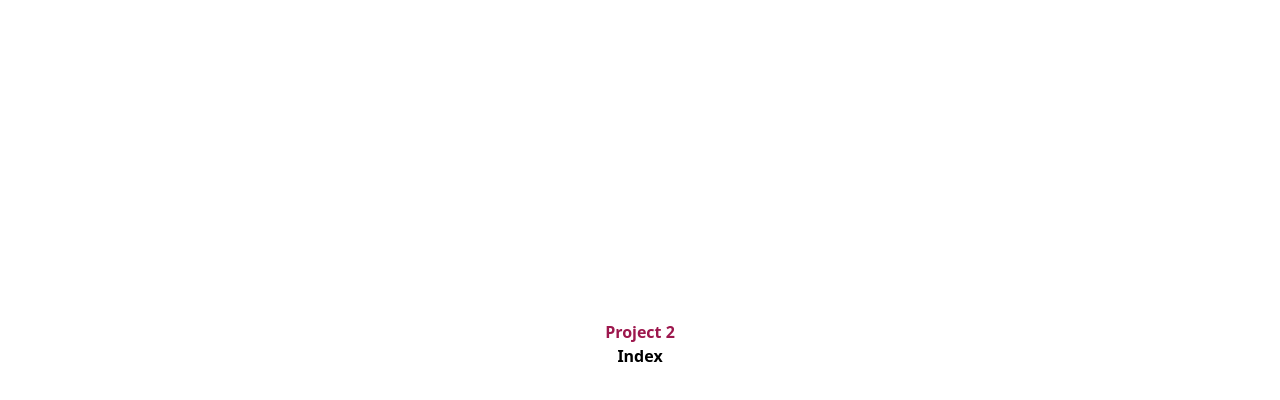
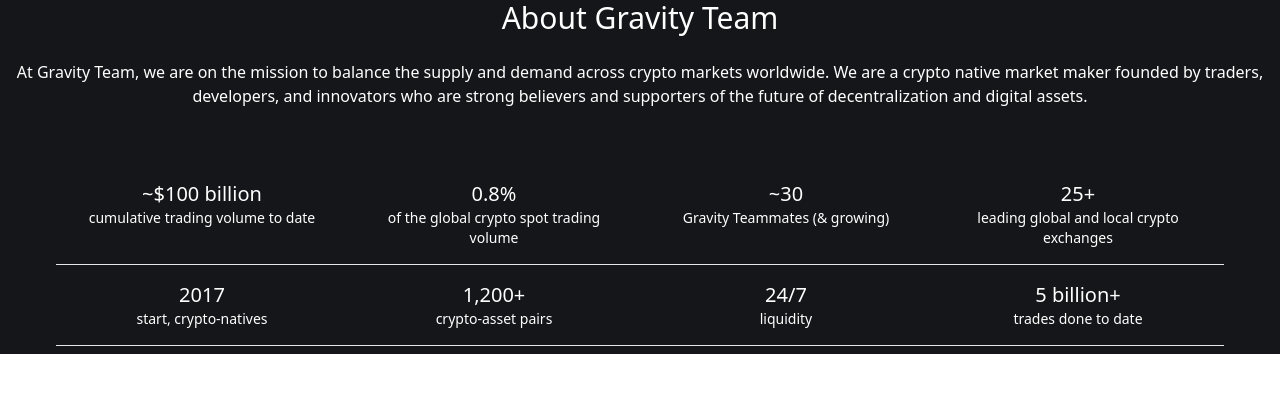
Before and after one commit to tcet-opensource/practice-react, a React (Vite) app: page / in a window 1280 px wide. Shown: the top 400 px of the page. Built offline with nearby package versions, Linux system fonts and the light colour scheme.

Commit message:
Added AboutSection

```diff
--- a/src/App.jsx
+++ b/src/App.jsx
@@ -1,11 +1,8 @@
 import Index from "./components/One/index";
+import About from "./components/AboutSection/About";
+
 function App() {
-  return (
-    <div className="flex flex-col items-center justify-center font-bold p-80">
-      <p className="text-pink-800">Project 2</p>
-      <Index />
-    </div>
-  );
+  return <About />;
 }
 
 export default App;
--- /dev/null
+++ b/src/components/AboutSection/About.jsx
@@ -0,0 +1,38 @@
+import React from "react";
+import Grid from "./Grid";
+import griditems from "./grid-items";
+
+const About = () => {
+  const [grids, setGrids] = React.useState(griditems);
+  const gridElements = grids.map((grid) => (
+    <Grid
+      title={grid.title}
+      description={grid.description}
+      key={grid.id}
+      on={grid.on}
+    />
+  ));
+
+  const items = [
+    {
+      title: "About Gravity Team",
+      paragraph:
+        "At Gravity Team, we are on the mission to balance the supply and demand across crypto markets worldwide. We are a crypto native market maker founded by traders, developers, and innovators who are strong believers and supporters of the future of decentralization and digital assets.",
+    },
+  ];
+  return (
+    <section className="bg-[#141619] text-white text-center">
+      {items.map((item, index) => (
+        <div key={index}>
+          <h1 className="font-inter text-3xl font-medium">{item.title}</h1>
+          <p className="mt-6 m-auto">{item.paragraph}</p>
+        </div>
+      ))}
+      <div className="mt-12 p-2 md:mx-12 grid grid-cols-2 md:grid-cols-4">
+        {gridElements}
+      </div>
+    </section>
+  );
+};
+
+export default About;
--- /dev/null
+++ b/src/components/AboutSection/Grid.jsx
@@ -0,0 +1,32 @@
+import React from "react";
+import "../../globals.css";
+
+const Grid = (props) => {
+  const [effect, setEffect] = React.useState(props.on);
+
+  function toggleEnter() {
+    setEffect((prev) => !prev);
+  }
+
+  function toggleLeave() {
+    setEffect((prev) => !prev);
+  }
+
+  const styles = {
+    backgroundColor: effect ? "red" : "",
+  };
+
+  return (
+    <div
+      className="p-4 border-b"
+      onMouseEnter={toggleEnter}
+      onMouseLeave={toggleLeave}
+      style={styles}
+    >
+      <h1 className="text-xl">{props.title}</h1>
+      <p className="text-sm">{props.description}</p>
+    </div>
+  );
+};
+
+export default Grid;
--- /dev/null
+++ b/src/components/AboutSection/grid-items.js
@@ -0,0 +1,50 @@
+export default [
+  {
+    id: 1,
+    title: "~$100 billion",
+    description: "cumulative trading volume to date",
+    on: false,
+  },
+  {
+    id: 2,
+    title: "0.8%",
+    description: "of the global crypto spot trading volume",
+    on: false,
+  },
+  {
+    id: 3,
+    title: "~30",
+    description: "Gravity Teammates (& growing)",
+    on: false,
+  },
+  {
+    id: 4,
+    title: "25+",
+    description: "leading global and local crypto exchanges",
+    on: false,
+  },
+  {
+    id: 5,
+    title: "2017",
+    description: "start, crypto-natives",
+    on: false,
+  },
+  {
+    id: 6,
+    title: "1,200+",
+    description: "crypto-asset pairs",
+    on: false,
+  },
+  {
+    id: 7,
+    title: "24/7",
+    description: "liquidity",
+    on: false,
+  },
+  {
+    id: 8,
+    title: "5 billion+",
+    description: "trades done to date",
+    on: false,
+  },
+];
```
